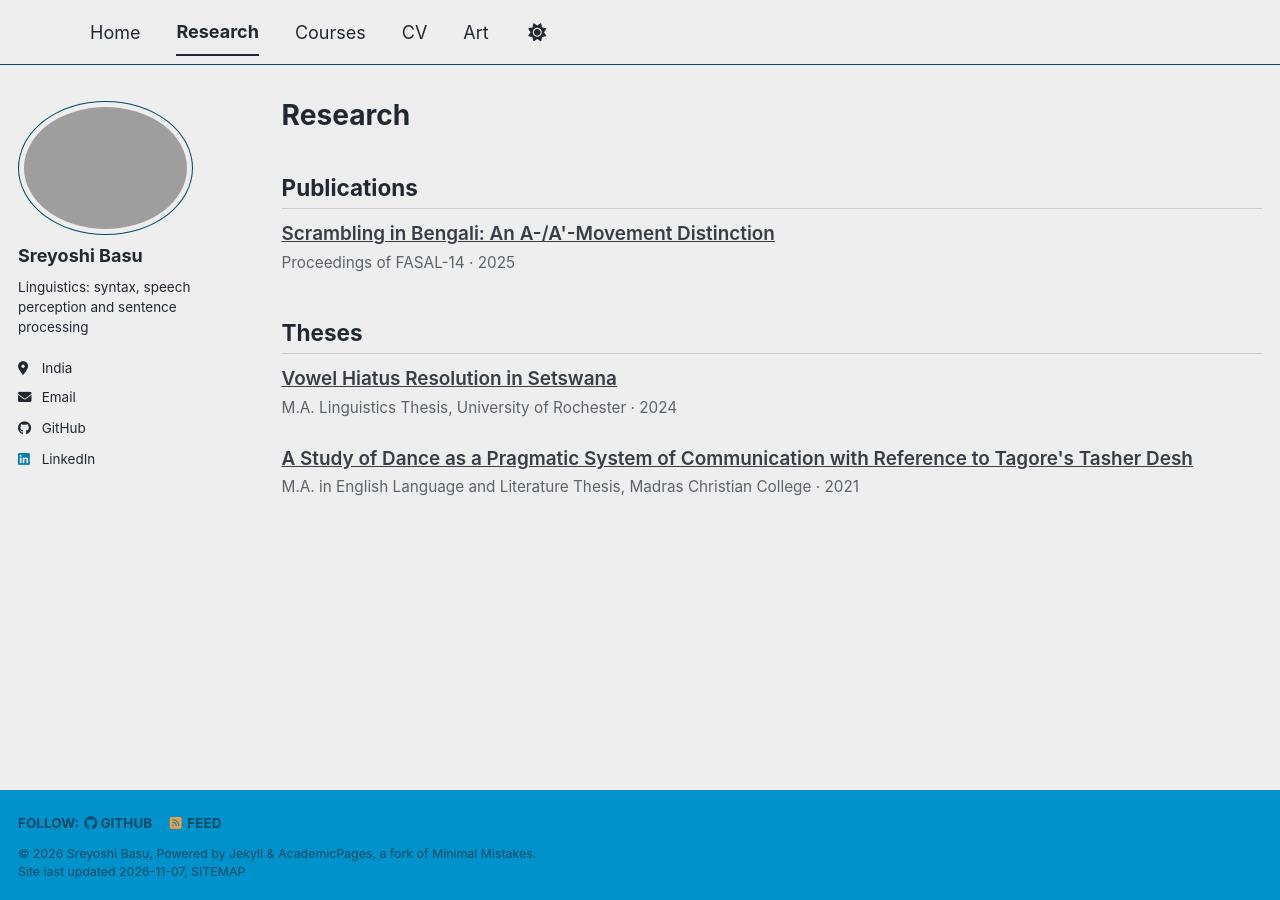
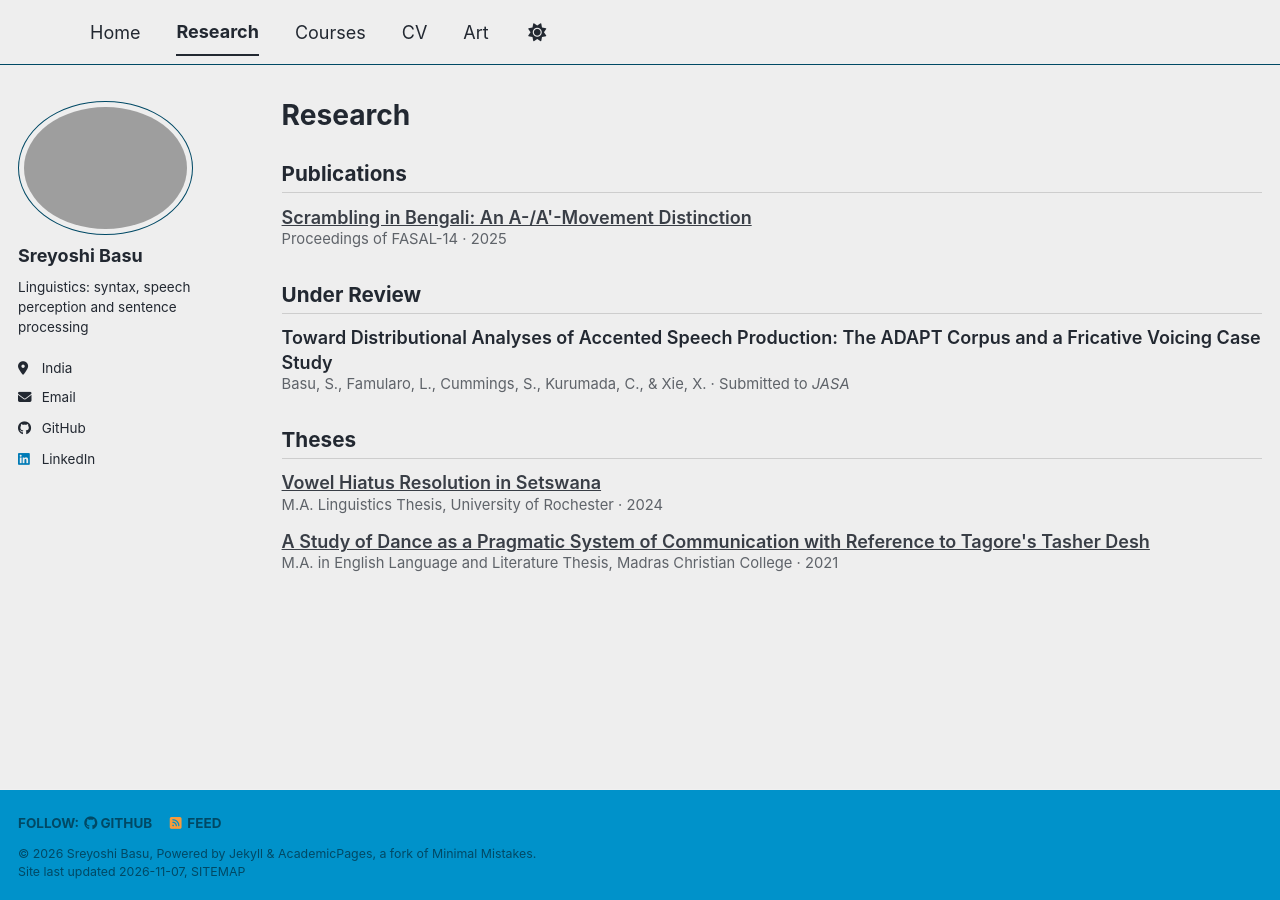
Before and after one commit to sreyoshi-basu/sreyoshi-basu.github.io, a Jekyll site: the page built from _pages/publications.html, in a window 1280 px wide. Built offline with Jekyll 4.4.1, drawn with Linux system fonts in a browser that asks for light colours; a script bundle is joined from its source files by our own code; a style sheet for code colours, icons or effects is not loaded.

Commit message:
Update publications.html

```diff
--- a/_pages/publications.html
+++ b/_pages/publications.html
@@ -6,24 +6,31 @@ author_profile: true
 ---
 
 <style>
-  .pub { margin: 0 0 1.4em 0; }
-  .pub-title { font-size: 1.05em; font-weight: 600; text-decoration: none; }
+  .pub-section { font-size: 1.15em; margin: 1.6em 0 0.6em; padding-bottom: 0.25em; border-bottom: 1px solid rgba(128,128,128,0.3); }
+  .pub { margin: 0 0 0.8em 0; line-height: 1.35; }
+  .pub-title { font-weight: 600; text-decoration: none; }
   .pub-title:hover { text-decoration: underline; }
-  .pub-meta { font-size: 0.85em; opacity: 0.7; margin-top: 0.2em; }
-  .pub-section { margin-top: 2em; padding-bottom: 0.3em; border-bottom: 1px solid rgba(128,128,128,0.3); }
+  .pub-meta { font-size: 0.82em; opacity: 0.7; }
 </style>
 
-{% assign sections = "Publications,Theses" | split: "," %}
-{% for s in sections %}
-  <h2 class="pub-section">{{ s }}</h2>
-  {% for post in site.publications reversed %}
-    {% assign is_thesis = false %}
-    {% if post.category == 'theses' %}{% assign is_thesis = true %}{% endif %}
-    {% if s == 'Theses' and is_thesis == false %}{% continue %}{% endif %}
-    {% if s == 'Publications' and is_thesis %}{% continue %}{% endif %}
-    <div class="pub">
-      <a class="pub-title" href="{{ post.paperurl }}" target="_blank">{{ post.title }}</a>
-      <div class="pub-meta">{{ post.venue }} · {{ post.date | date: "%Y" }}</div>
-    </div>
-  {% endfor %}
-{% endfor %}
+<h2 class="pub-section">Publications</h2>
+{% for post in site.publications reversed %}{% unless post.category == 'theses' %}
+<div class="pub">
+  <a class="pub-title" href="{{ post.paperurl }}" target="_blank">{{ post.title }}</a>
+  <div class="pub-meta">{{ post.venue }} · {{ post.date | date: "%Y" }}</div>
+</div>
+{% endunless %}{% endfor %}
+
+<h2 class="pub-section">Under Review</h2>
+<div class="pub">
+  <span class="pub-title">Toward Distributional Analyses of Accented Speech Production: The ADAPT Corpus and a Fricative Voicing Case Study</span>
+  <div class="pub-meta">Basu, S., Famularo, L., Cummings, S., Kurumada, C., & Xie, X. · Submitted to <i>JASA</i></div>
+</div>
+
+<h2 class="pub-section">Theses</h2>
+{% for post in site.publications reversed %}{% if post.category == 'theses' %}
+<div class="pub">
+  <a class="pub-title" href="{{ post.paperurl }}" target="_blank">{{ post.title }}</a>
+  <div class="pub-meta">{{ post.venue }} · {{ post.date | date: "%Y" }}</div>
+</div>
+{% endif %}{% endfor %}
```
